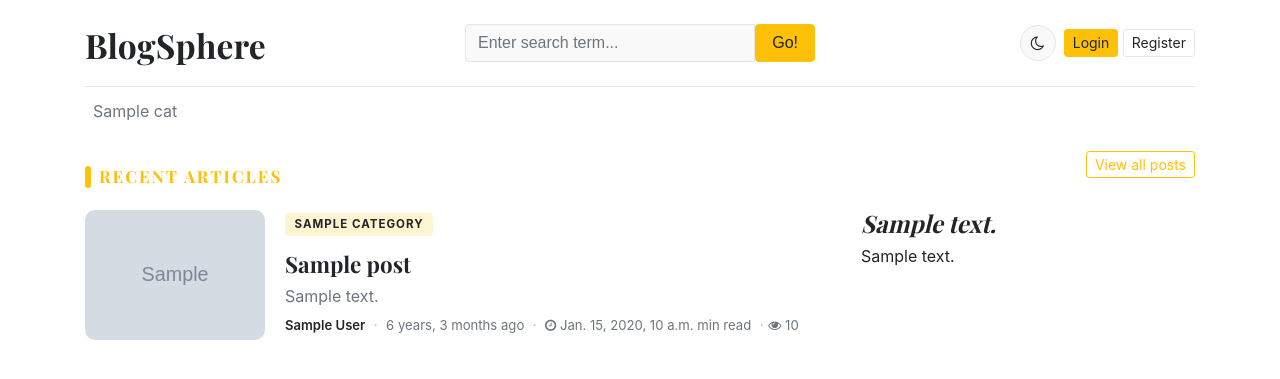
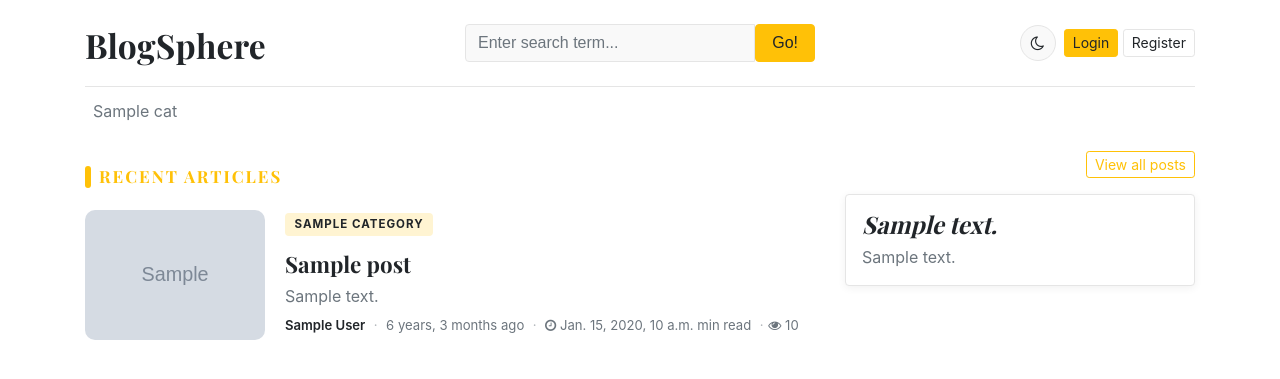
Before and after one commit to NOVAMJ/BlogSphere, a Django app: template templates/home.html in a window 1280 px wide. Shown: the top 379 px of the page. Run offline with Django 4.2, Linux system fonts and the light colour scheme; the template is opened without the code that fills it: most values are stand-ins (such as "Sample title", 1, 10 or a date in 2020); grey boxes marked "Sample" are stand-in pictures.

Commit message:
Update sidebar card to match site's dark theme
Replace hardcoded Bootstrap background class with a theme-aware CSS class in the "About Us" sidebar card on the home page template and define matching styles in `blog.css`.

Replit-Commit-Author: Agent
Replit-Commit-Session-Id: 1f825b8a-667b-4f04-a4db-d59fbcb175ae
Replit-Commit-Checkpoint-Type: full_checkpoint
Replit-Commit-Event-Id: 69298c40-32c3-4b57-ab43-7f41c199c481
Replit-Commit-Screenshot-Url: https://storage.googleapis.com/screenshot-production-us-central1/c34fed86-6b1f-4fc0-b169-0f582ce5fd10/1f825b8a-667b-4f04-a4db-d59fbcb175ae/kItiFpL
Replit-Helium-Checkpoint-Created: true

```diff
--- a/blog_main/static/css/blog.css
+++ b/blog_main/static/css/blog.css
@@ -555,3 +555,15 @@ article .card:hover { transform: none; box-shadow: var(--shadow); }
   font-weight: 700;
   white-space: nowrap;
 }
+
+/* =========================================================
+   Sidebar card (theme-aware replacement for Bootstrap bg-light)
+   ========================================================= */
+.sidebar-card {
+  background-color: var(--bg-elev);
+  color: var(--text);
+  border: 1px solid var(--border);
+  box-shadow: var(--shadow);
+}
+.sidebar-card h4 { color: var(--text); }
+.sidebar-card p  { color: var(--text-muted); }
--- a/templates/home.html
+++ b/templates/home.html
@@ -97,7 +97,7 @@
       </div>
 
       <aside class="col-md-4 blog-sidebar">
-        <div class="p-3 mb-3 bg-light rounded">
+        <div class="sidebar-card p-3 mb-3 rounded">
           <h4 class="font-italic">{{ about.about_heading }}</h4>
           <p class="mb-0">{{ about.about_description }}</p>
         </div>
```
Also changed, not shown: attached_assets/image_1777535363281.png (added).
